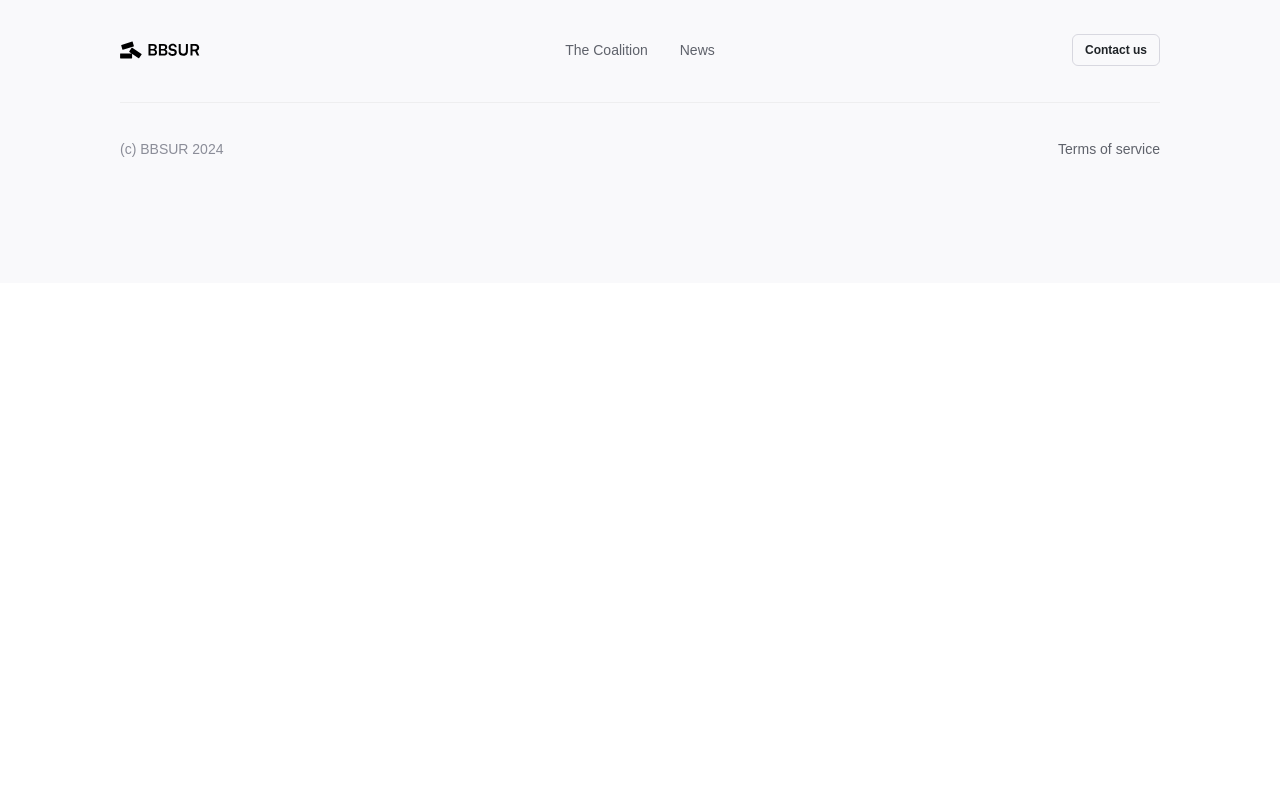
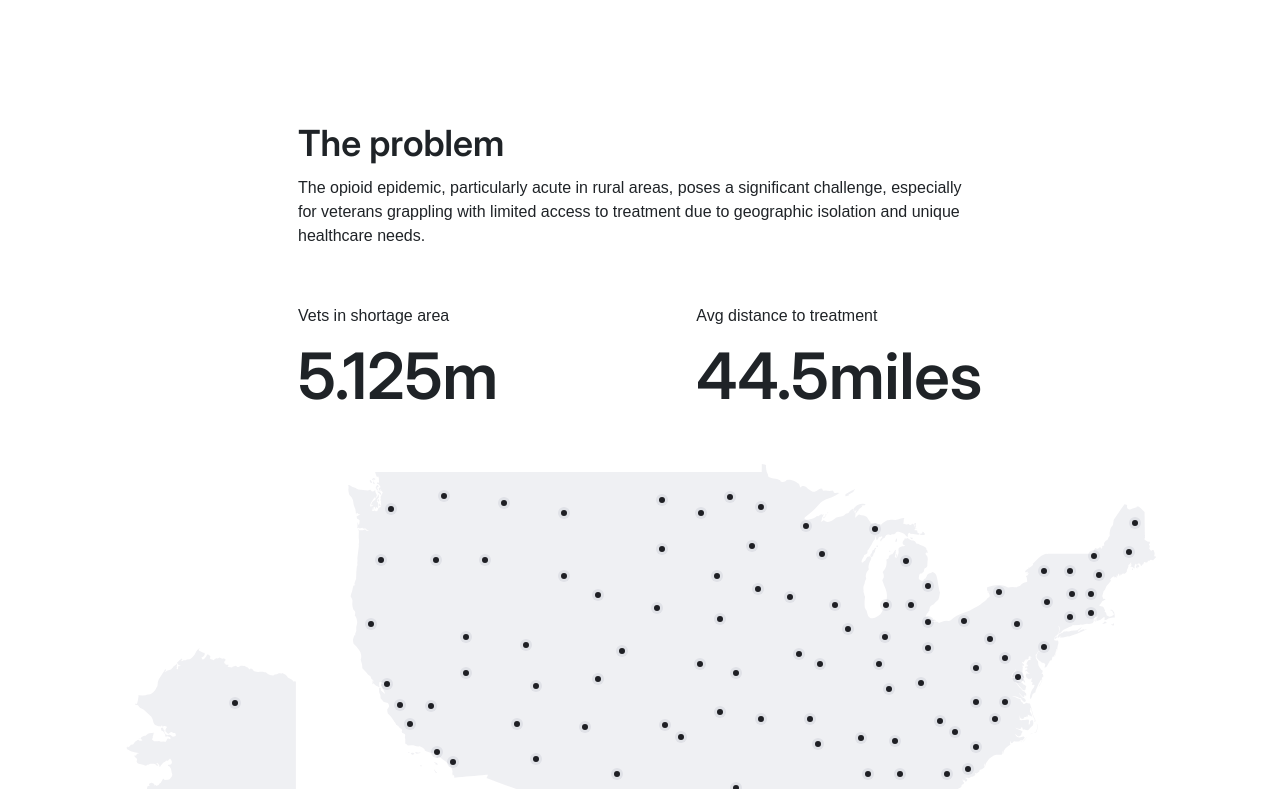
Before and after one commit to peter-sidejar/bbsur-web, a Next.js app: page / in a window 1280 px wide. Shown: the part 1631-2420 px from the top of the page. Before the commit the page ends 1914 px from the top, so only its background shows below. Built offline with nearby package versions, Linux system fonts and the light colour scheme; a web font is replaced by a local one.

Commit message:
feat: Implement problem section UI

```diff
--- a/src/components/home/Home.tsx
+++ b/src/components/home/Home.tsx
@@ -1,12 +1,14 @@
 import React from 'react';
 import Hero from './Hero';
 import Coalition from './Coalition';
+import ProblemSection from './problem-section/ProblemSection';
 
 const Home = () => {
   return (
     <div>
       <Hero />
       <Coalition />
+      <ProblemSection />
     </div>
   );
 };
--- /dev/null
+++ b/src/components/home/problem-section/Description.tsx
@@ -0,0 +1,30 @@
+import React from 'react';
+
+const Description = () => {
+  return (
+    <div className='flex justify-center text-neutral-12'>
+      <div className='md:w-[684px]'>
+        <h2 className='bold-9'>The problem</h2>
+        <p className='mt-3 regular-4'>
+          The opioid epidemic, particularly acute in rural areas, poses a
+          significant challenge, especially for veterans grappling with limited
+          access to treatment due to geographic isolation and unique healthcare
+          needs.
+        </p>
+
+        <div className='flex flex-col gap-8 sm:flex-row justify-between mt-[56px]'>
+          <div className='flex flex-col gap-4'>
+            <span className='regular-4'>Vets in shortage area</span>
+            <span className='bold-13'>5.125m</span>
+          </div>
+          <div className='flex flex-col gap-4'>
+            <span className='regular-4'>Avg distance to treatment</span>
+            <span className='bold-13'>44.5miles</span>
+          </div>
+        </div>
+      </div>
+    </div>
+  );
+};
+
+export default Description;
--- /dev/null
+++ b/src/components/home/problem-section/Map.tsx
@@ -0,0 +1,12 @@
+import React from 'react';
+import Image from 'next/image';
+
+const Map = () => {
+  return (
+    <div className='mt-[80px] md:mt-[56px]'>
+      <Image src='/map/Map-Initial.svg' alt='map' width={1036} height={444} />
+    </div>
+  );
+};
+
+export default Map;
--- /dev/null
+++ b/src/components/home/problem-section/ProblemSection.tsx
@@ -0,0 +1,14 @@
+import React from 'react';
+import Description from './Description';
+import Map from './Map';
+
+const ProblemSection = () => {
+  return (
+    <section className='side-wrapper mt-[80px] md:mt-[124px] '>
+      <Description />
+      <Map />
+    </section>
+  );
+};
+
+export default ProblemSection;
```
Also changed, not shown: public/map/Map-Initial.svg (added).
